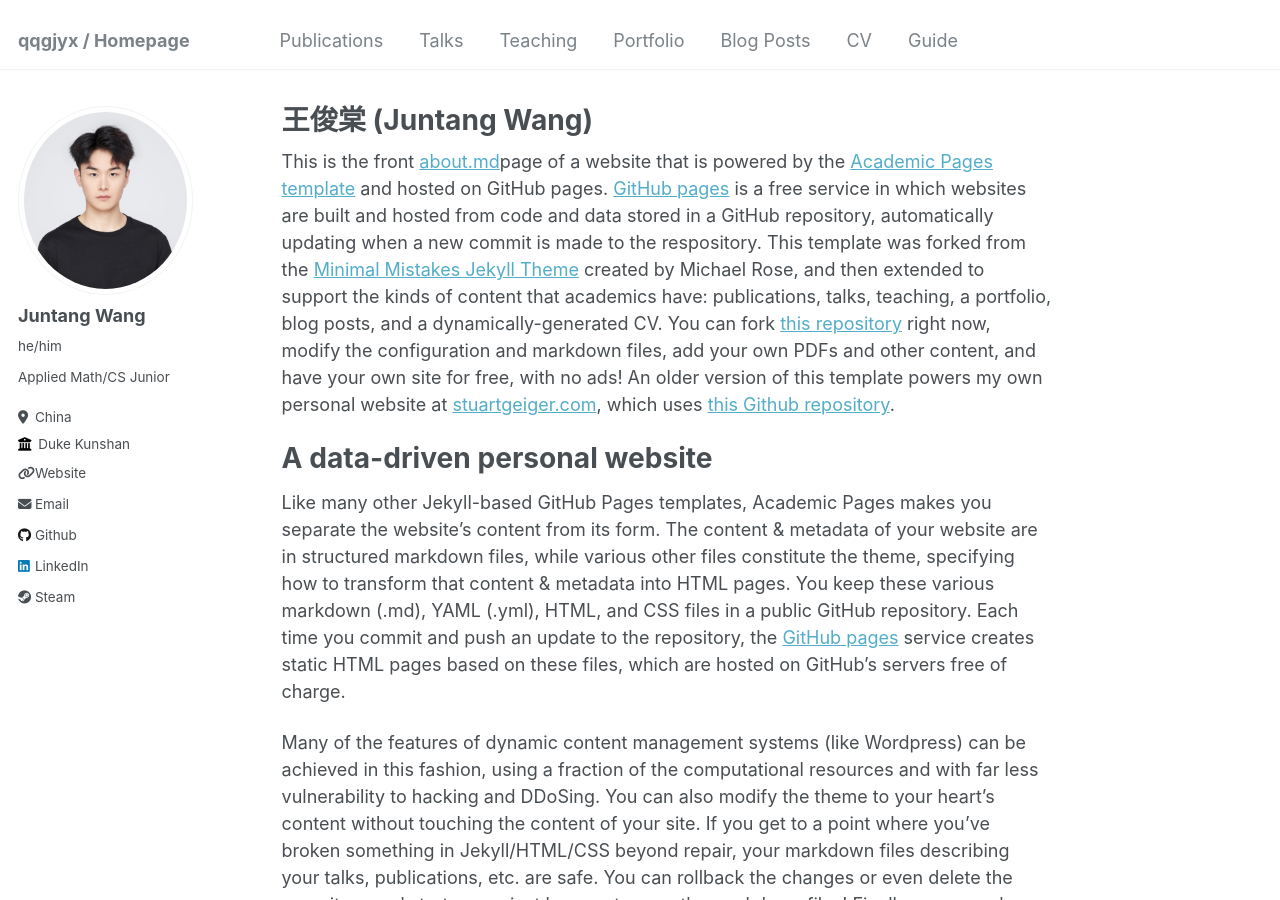
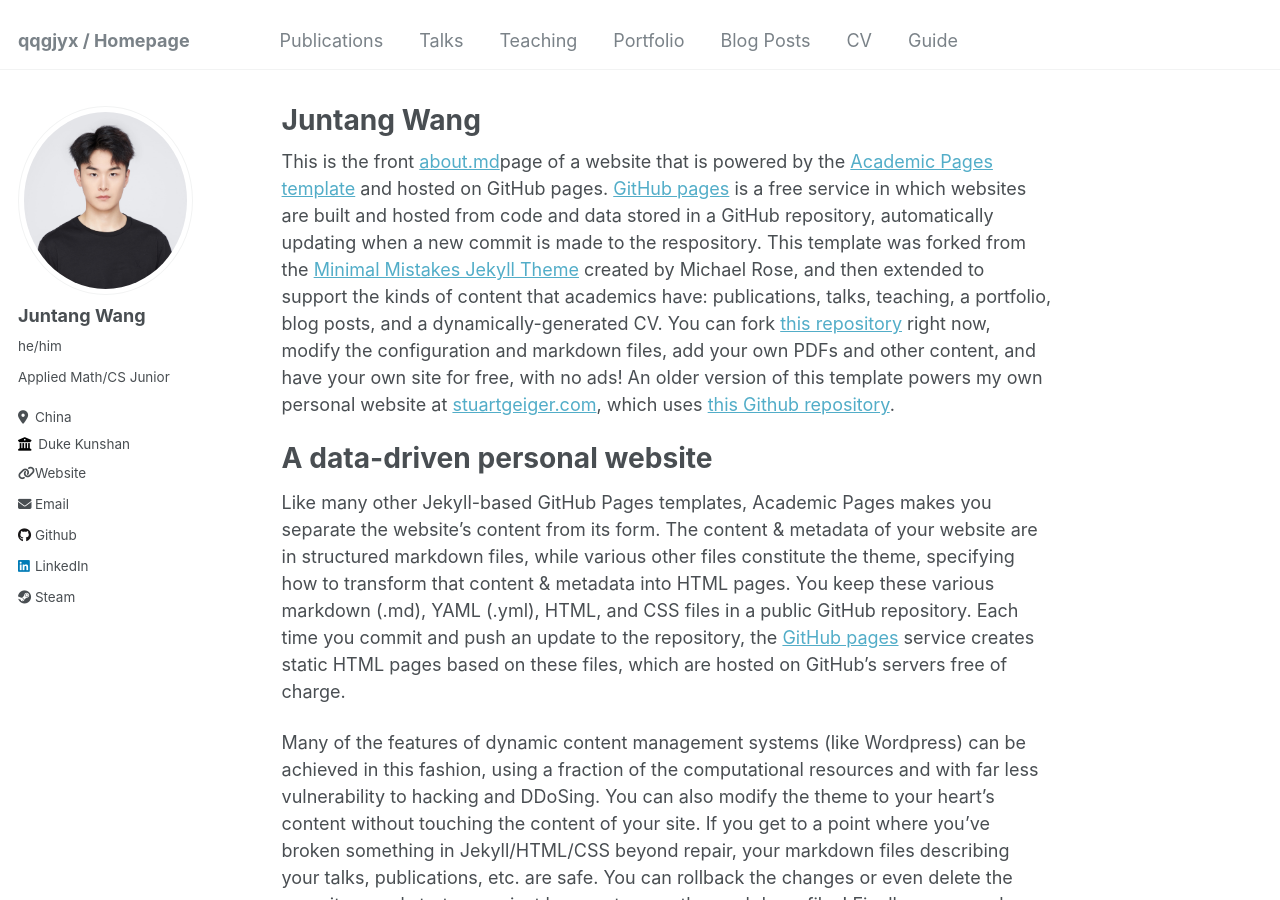
Before and after one commit to qqgjyx/qqgjyx.github.io, a Jekyll site: the page built from _pages/about.md, in a window 1280 px wide and 900 px high. Built offline with Jekyll 4.4.1, drawn with Linux system fonts in a browser that asks for light colours.

Commit message:
Updated _config.yml Updated profile.png

```diff
--- a/_pages/about.md
+++ b/_pages/about.md
@@ -1,6 +1,6 @@
 ---
 permalink: /
-title: "王俊棠 (Juntang Wang)"
+title: "Juntang Wang"
 author_profile: true
 redirect_from:
   - /about/
```
